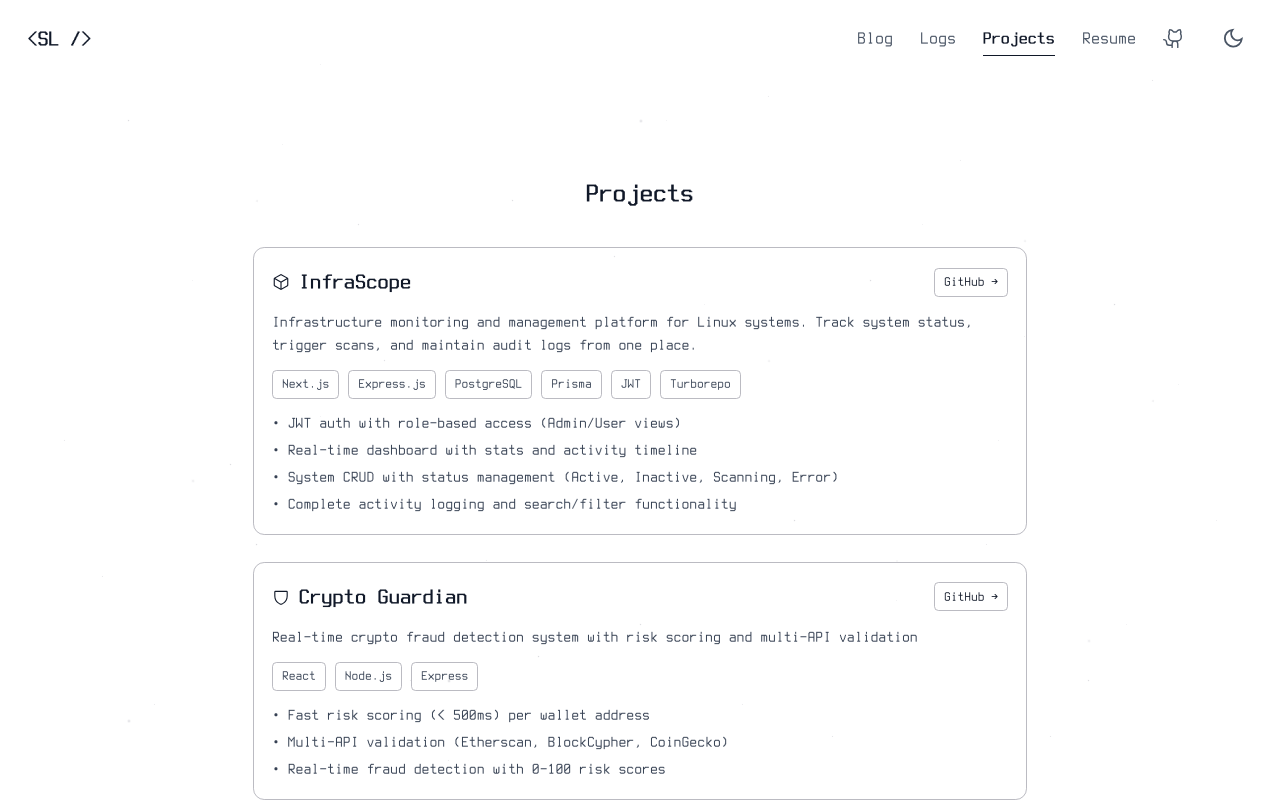
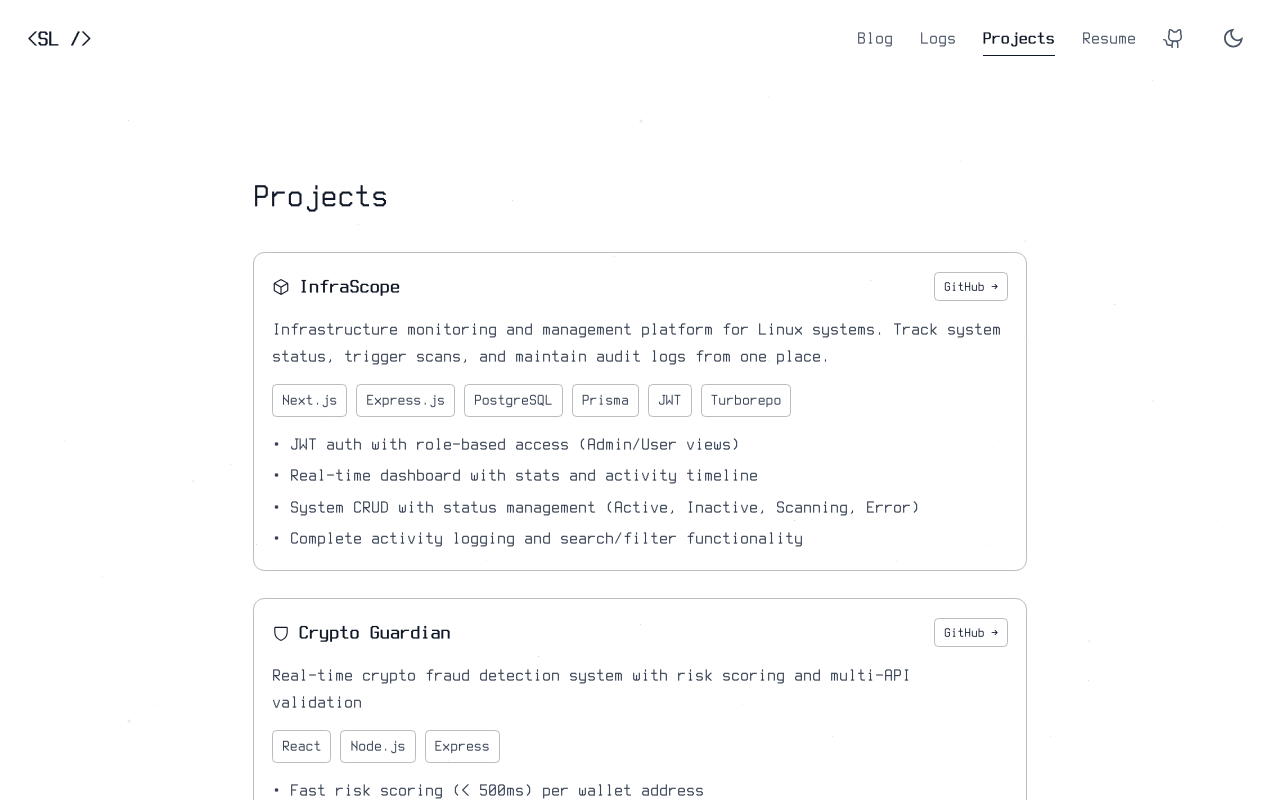
Before and after one commit to sheikhlimon/limon-portfolio, a Next.js app: page /projects in a window 1280 px wide. Shown: the top 800 px of the page. Built offline with nearby package versions, Linux system fonts and the light colour scheme.

Commit message:
fix: improve text sizing consistency on projects page
- Use font-mono for Projects heading to match other section headings
- Increase body text sizes to match posts page (text-base)
- Increase tech badge size from text-xs to text-sm

```diff
--- a/app/components/ProjectCard.tsx
+++ b/app/components/ProjectCard.tsx
@@ -25,7 +25,7 @@ export default function ProjectCard({ project }: ProjectCardProps) {
       className="group block border border-zinc-400/70 dark:border-zinc-500/50 rounded-lg p-4 hover:border-gray-400/50 dark:hover:border-gray-500/50 hover:shadow-lg hover:shadow-gray-500/10 transition-all duration-300 hover:scale-[1.02] hover:-translate-y-1"
     >
       <div className="flex items-center justify-between mb-3 gap-2">
-        <div className="text-xl font-semibold group-hover:text-gray-900 dark:group-hover:text-white transition-colors duration-300 flex items-center gap-2">
+        <div className="text-lg font-semibold text-gray-900 dark:text-white group-hover:text-gray-900 dark:group-hover:text-white transition-colors duration-300 flex items-center gap-2">
           <Icon className="w-4 h-4 flex-shrink-0 transition-opacity duration-300 group-hover:opacity-80" />
           <span className="break-words">{project.title}</span>
         </div>
@@ -38,20 +38,20 @@ export default function ProjectCard({ project }: ProjectCardProps) {
       </div>
 
       <div className="space-y-3 text-gray-700 dark:text-gray-300">
-        <p className="text-sm">{project.description}</p>
+        <p className="text-base">{project.description}</p>
 
         <div className="flex flex-wrap gap-2">
           {project.techStack.map((tech) => (
             <span
               key={tech}
-              className="flex items-center gap-1 px-2 py-1 text-xs border border-zinc-400/70 dark:border-zinc-500/50 rounded"
+              className="flex items-center gap-1 px-2 py-1 text-sm border border-zinc-400/70 dark:border-zinc-500/50 rounded"
             >
               {tech}
             </span>
           ))}
         </div>
 
-        <ul className="text-sm space-y-1">
+        <ul className="text-base space-y-1">
           {project.features.map((feature) => (
             <li key={feature}>• {feature}</li>
           ))}
--- a/app/projects/projects-client.tsx
+++ b/app/projects/projects-client.tsx
@@ -47,7 +47,7 @@ export default function ProjectsClient({ projects }: ProjectsClientProps) {
           animate="visible"
         >
           <motion.h1
-            className="text-2xl font-bold text-center"
+            className="text-2xl sm:text-3xl font-medium text-gray-900 dark:text-white font-mono"
             initial={{ opacity: 0, y: -10 }}
             animate={{ opacity: 1, y: 0 }}
             transition={{ duration: 0.5 }}
```
